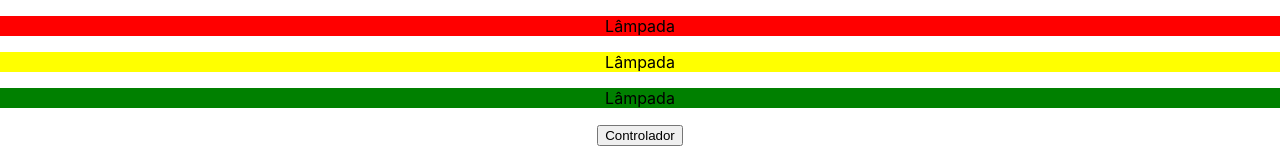
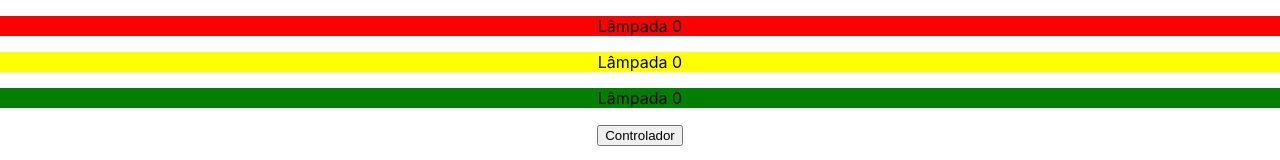
Before and after one commit to dududachary/react-semaforo, a React app: page / in a window 1280 px wide. Shown: the top 160 px of the page. Built offline with nearby package versions, Linux system fonts and the light colour scheme.

Commit message:
States com ciclo e estado

```diff
--- a/src/app.jsx
+++ b/src/app.jsx
@@ -2,14 +2,12 @@ import React from 'react';
 import ReactDOM from 'react-dom';
 import './app.css';
 import Semaforo from './semaforo.jsx';
-import Controlador from './controlador.jsx';
 
 class App extends React.Component {
   render() {
     return (
       <div className="App">
         <Semaforo />
-        <Controlador />
       </div>
     )
   }
--- a/src/lampada.jsx
+++ b/src/lampada.jsx
@@ -6,7 +6,7 @@ class Lampada extends React.Component {
   render () {
     return (
       <div class={this.props.cor}>
-       <p>Lâmpada</p>
+       <p>Lâmpada {this.props.estado}</p>
       </div>
     )
   }
--- a/src/semaforo.jsx
+++ b/src/semaforo.jsx
@@ -2,14 +2,27 @@ import React from 'react';
 import ReactDOM from 'react-dom';
 import './app.css';
 import Lampada from './lampada.jsx';
+import Controlador from './controlador.jsx';
 
 class Semaforo extends React.Component {
+  constructor (props) {
+    super(props);
+
+    this.state = {
+        ciclo: '1',
+        estadoLamapadaVermelha: '0',
+        estadoLampadaAmarela: '0',
+        estadoLampadaVerde: '0',
+      };
+  }
+
   render () {
     return (
       <div>
-        <Lampada cor='vermelho' estado='0'/>
-        <Lampada cor='amarelo' estado='0'/>
-        <Lampada cor='verde' estado='0'/>
+        <Lampada cor='vermelho' sequencia='1' estado={this.state.estadoLamapadaVermelha}/>
+        <Lampada cor='amarelo' sequencia='2' estado={this.state.estadoLampadaAmarela}/>
+        <Lampada cor='verde' sequencia='3' estado={this.state.estadoLampadaVerde}/>
+        <Controlador />
       </div>
     )
   }
```
